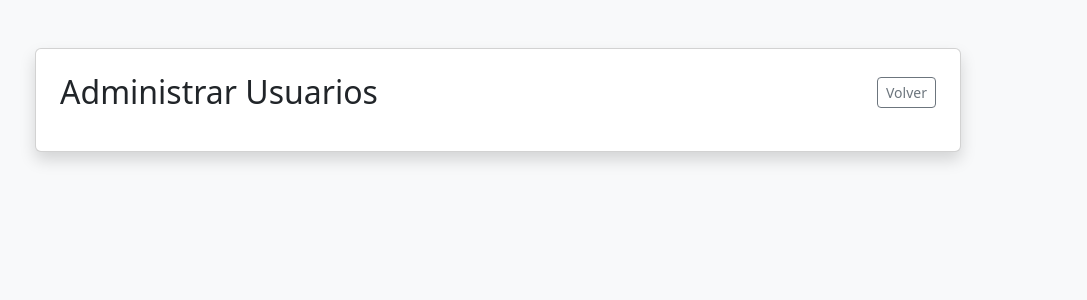
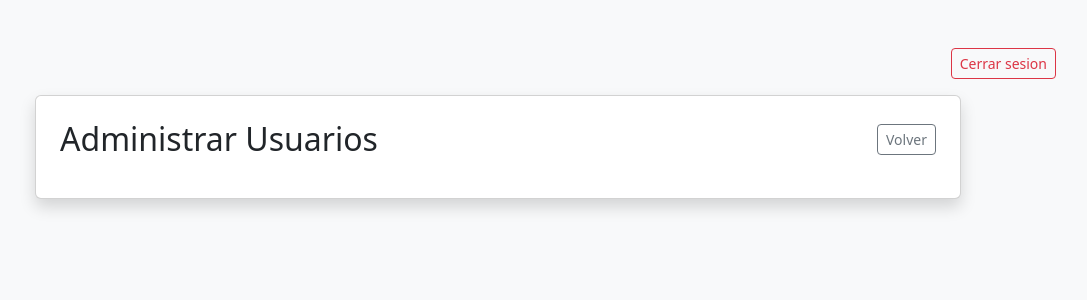
Before and after one commit to Tenshishis/proyectoweb, a Flask app: template node-api/public/templates/admin_users.html in a window 1280 px wide. Shown: the top 300 px of the page, without its empty margins (142-1229 px from the left). Run offline with Flask 3, Linux system fonts and the light colour scheme; the template is opened without the code that fills it, so the values that code supplies are empty.

Commit message:
Add logout button to admin flow pages

```diff
--- a/node-api/public/templates/admin_productos.html
+++ b/node-api/public/templates/admin_productos.html
@@ -16,6 +16,9 @@
 </head>
 <body class="bg-light">
     <div class="container py-3 py-md-5">
+        <div class="d-flex justify-content-end mb-3">
+            <a href="/logout" class="btn btn-outline-danger btn-sm">Cerrar sesion</a>
+        </div>
         <div class="row justify-content-center">
             <div class="col-12 col-xl-10">
                 <div class="card shadow p-4 panel-card">
--- a/node-api/public/templates/admin_redirect.html
+++ b/node-api/public/templates/admin_redirect.html
@@ -15,6 +15,9 @@
 </head>
 <body class="bg-light">
     <div class="container py-3 py-md-5">
+        <div class="d-flex justify-content-end mb-3">
+            <a href="/logout" class="btn btn-outline-danger btn-sm">Cerrar sesion</a>
+        </div>
         <div class="row justify-content-center">
             <div class="col-12 col-md-8 col-lg-7">
                 <div class="card shadow p-4 text-center panel-card">
--- a/node-api/public/templates/admin_users.html
+++ b/node-api/public/templates/admin_users.html
@@ -16,6 +16,9 @@
 </head>
 <body class="bg-light">
     <div class="container py-3 py-md-5">
+        <div class="d-flex justify-content-end mb-3">
+            <a href="/logout" class="btn btn-outline-danger btn-sm">Cerrar sesion</a>
+        </div>
         <div class="row justify-content-center">
             <div class="col-12 col-xl-10">
                 <div class="card shadow p-4 users-card">
```
